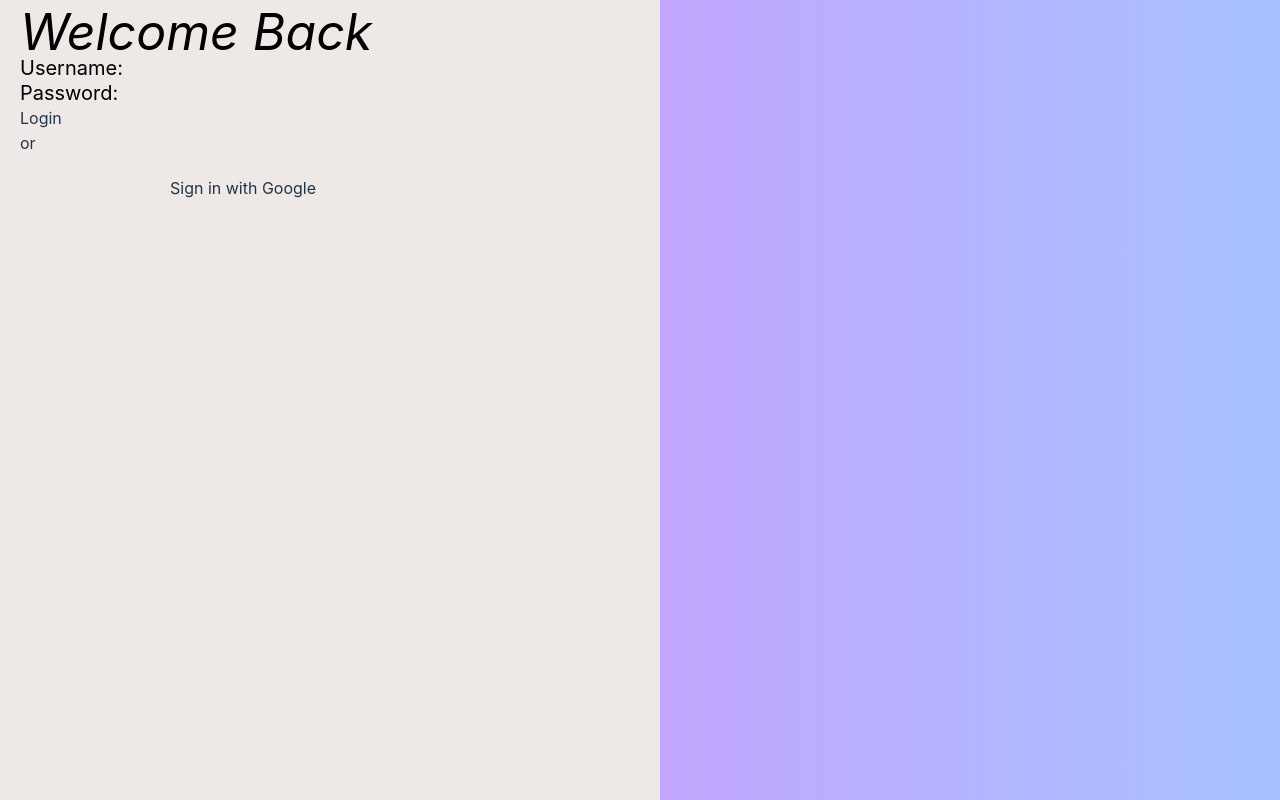
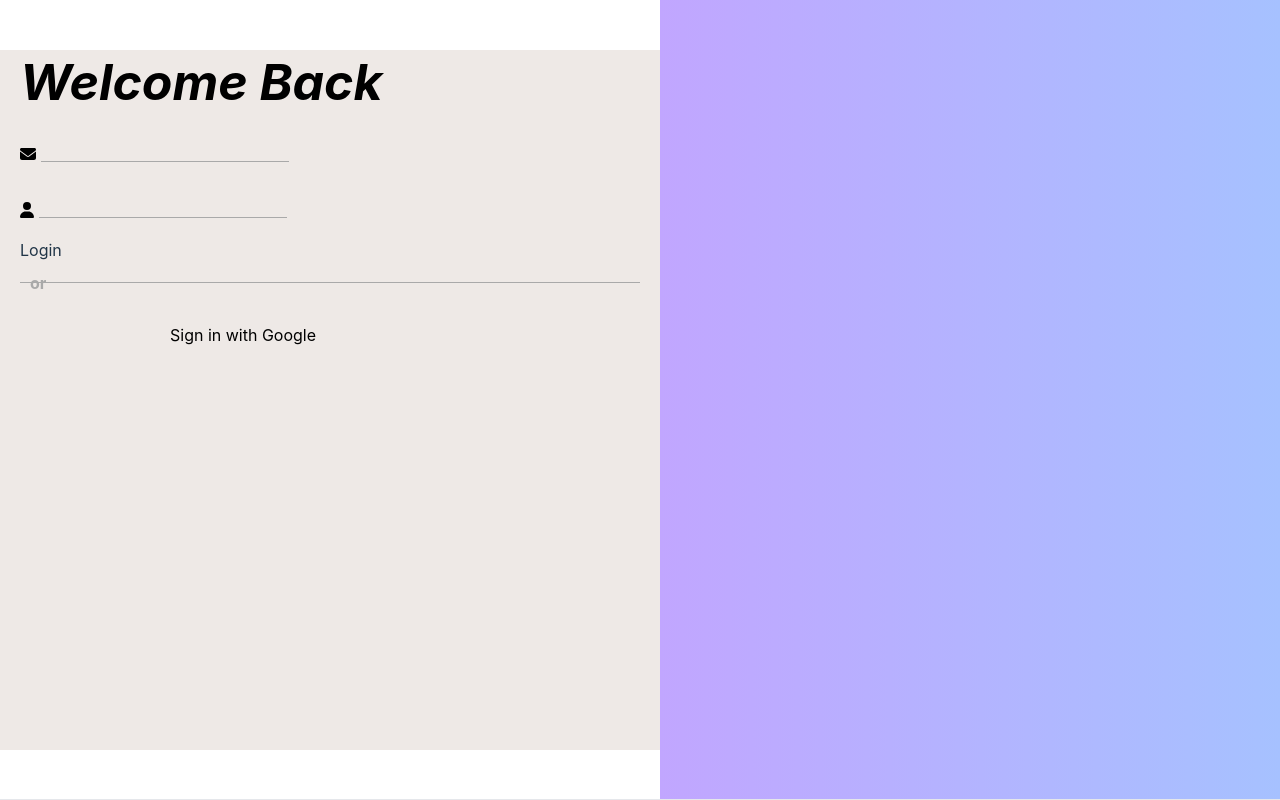
Before and after one commit to aratafujii2025/indie-chain, a React (Vite) app in the folder Frontend/: page /login in a window 1280 px wide. Built offline with nearby package versions, Linux system fonts and the light colour scheme.

Commit message:
more work

```diff
--- a/Frontend/src/index.css
+++ b/Frontend/src/index.css
@@ -45,6 +45,8 @@ body {
   flex: 1;
   padding: 20px;
   background-color: #EEE9E6;
+  margin-top:50px;
+  margin-bottom:50px;
 }
 
 .gradient-background {
@@ -55,9 +57,12 @@ body {
 .black-italic-text {
   color: black;
   font-style: italic;
+  font-weight:bold;
   display: inline;
   margin-top: 50px;
   font-size: 50px;
+  margin-bottom:1000px;
+  margin-right:10px;
 }
 
 .userpass{
@@ -73,9 +78,70 @@ font-size: 20px;
 }
 
 .googlelogin{
- color: "black";
- position: relative; /* or position: absolute or position: fixed */
- top: 20px; /* Adjust the top value to move the button away from the top edge */
- left: 150px;
+  color: black;
+  position: relative; /* or position: absolute or position: fixed */
+  top: 20px; /* Adjust the top value to move the button away from the top edge */
+  left: 150px;
 
 }
+
+.input-container {
+  margin-top:20px;
+  display: flex;
+  align-items: center;
+  margin-bottom:20px;
+}
+
+.icon {
+  margin-top:20px;
+  margin-right: 5px;
+  color: black;
+}
+
+.input-field{
+  margin-top:10px;
+  border:none;
+  border-bottom: 1px solid darkgray;
+  padding: bottom 2px;
+  background-color:transparent;
+  color:black;
+
+}
+
+.underline{
+position:absolute;
+left:0;
+bottom:0;
+width:100%;
+height:1px;
+background-color:darkgray;
+transition:width 0.3s ease;
+
+}
+
+.filled.underline{
+
+  width:0;
+}
+
+.divider {
+  display:flex;
+  align-items:center;
+  border: none;
+  border-top: 1px solid darkgray;
+  margin: 20px 0; /* Add margin above and below the divider */
+  height:0;
+}
+
+.divider-line {
+  flex-grow: 1;
+  height: 1px;
+  background-color: darkgray;
+  opacity: 0.5; /* Adjust the opacity as needed */
+}
+.or-text {
+  margin: 0 10px; /* Add margin to the "or" text */
+  color: darkgray;
+  font-weight: bold;
+
+}
--- a/Frontend/src/pages/Login.tsx
+++ b/Frontend/src/pages/Login.tsx
@@ -1,6 +1,8 @@
 import React, { useState } from 'react';
 (callback:any) => {<input type="text" /> }
-
+import { FontAwesomeIcon } from '@fortawesome/react-fontawesome';
+import { faUser } from '@fortawesome/free-solid-svg-icons';
+import { faEnvelope } from '@fortawesome/free-solid-svg-icons';
 
 
 function LoginPage() {
@@ -30,32 +32,31 @@ function LoginPage() {
         <h5 style={{fontSize:"50px"}}></h5>
         <h2 className="black-italic-text">Welcome Back</h2>
         <form onSubmit={handleSubmit}>
-          <div>
-            <label className="userpass">Username:</label>
+            <div className="input-container">
+              <FontAwesomeIcon icon={faEnvelope} className="icon" />
               <input
                 type="text"
-              className="white-input"
                 id="username"
                 value={username}
                 onChange={handleUsernameChange}
-              color="white"
+                className="input-field"
               />
+              <hr className={`underline ${username ? 'filled' : ''}`} />
           </div>
-          <div>
-            <label className="userpass">Password:</label>
+          <div className="input-container">
+            <FontAwesomeIcon icon={faUser} className="icon" />
             <input
               type="password"
-              className="white-input"
               id="password"
               value={password}
               onChange={handlePasswordChange}
+              className="input-field"
             />
+            <hr className={`underline ${username ? 'filled' : ''}`} />
           </div>
           <button type="submit">Login</button>
-          <div className="or-divider">
-            <hr />
-            <span>or</span>
-            <hr />
+          <div className="divider">
+            <span className="or-text">or</span>
           </div>
           <button className="googlelogin">Sign in with Google</button>
         </form>
```
Lines whose indentation alone changed are shown as unchanged.
